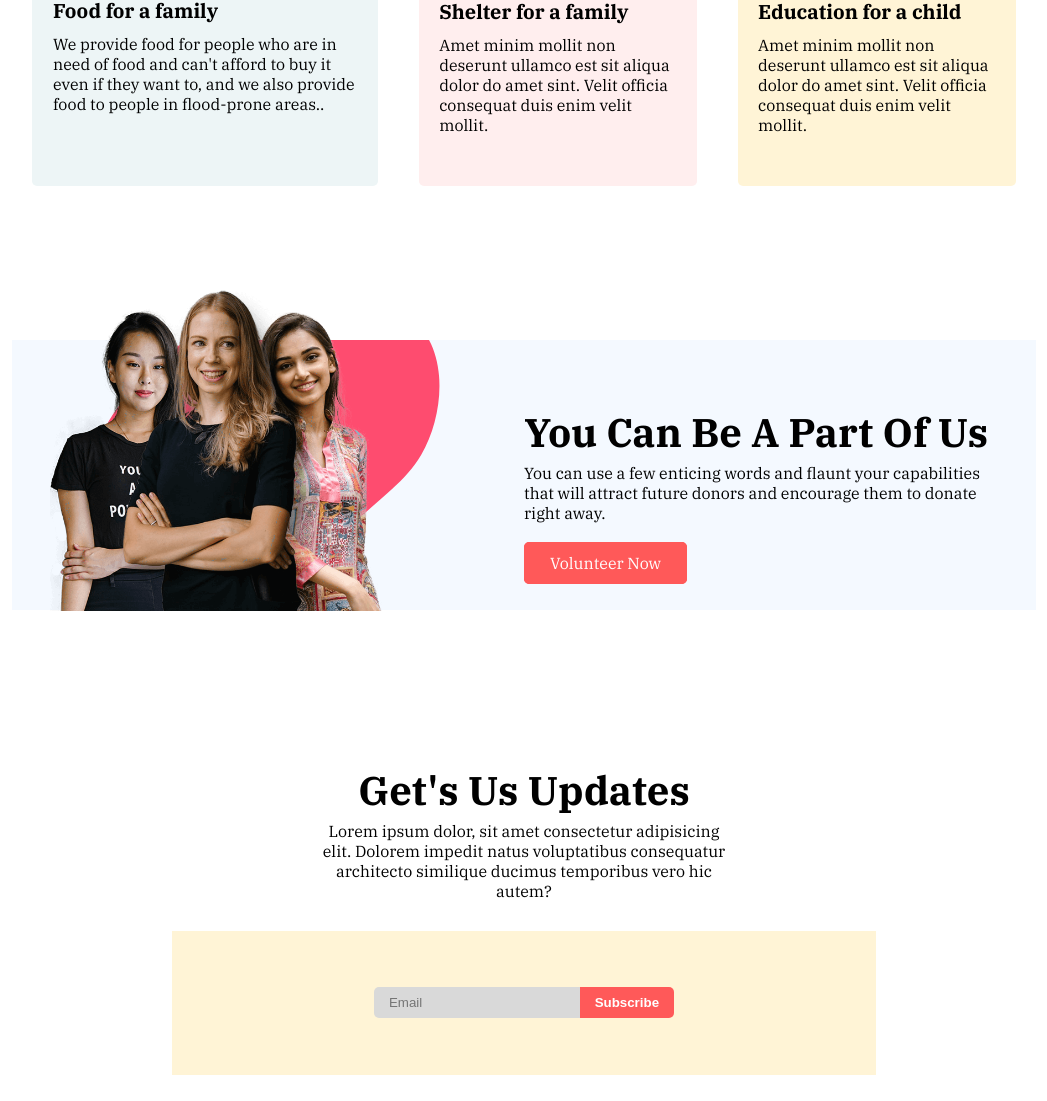
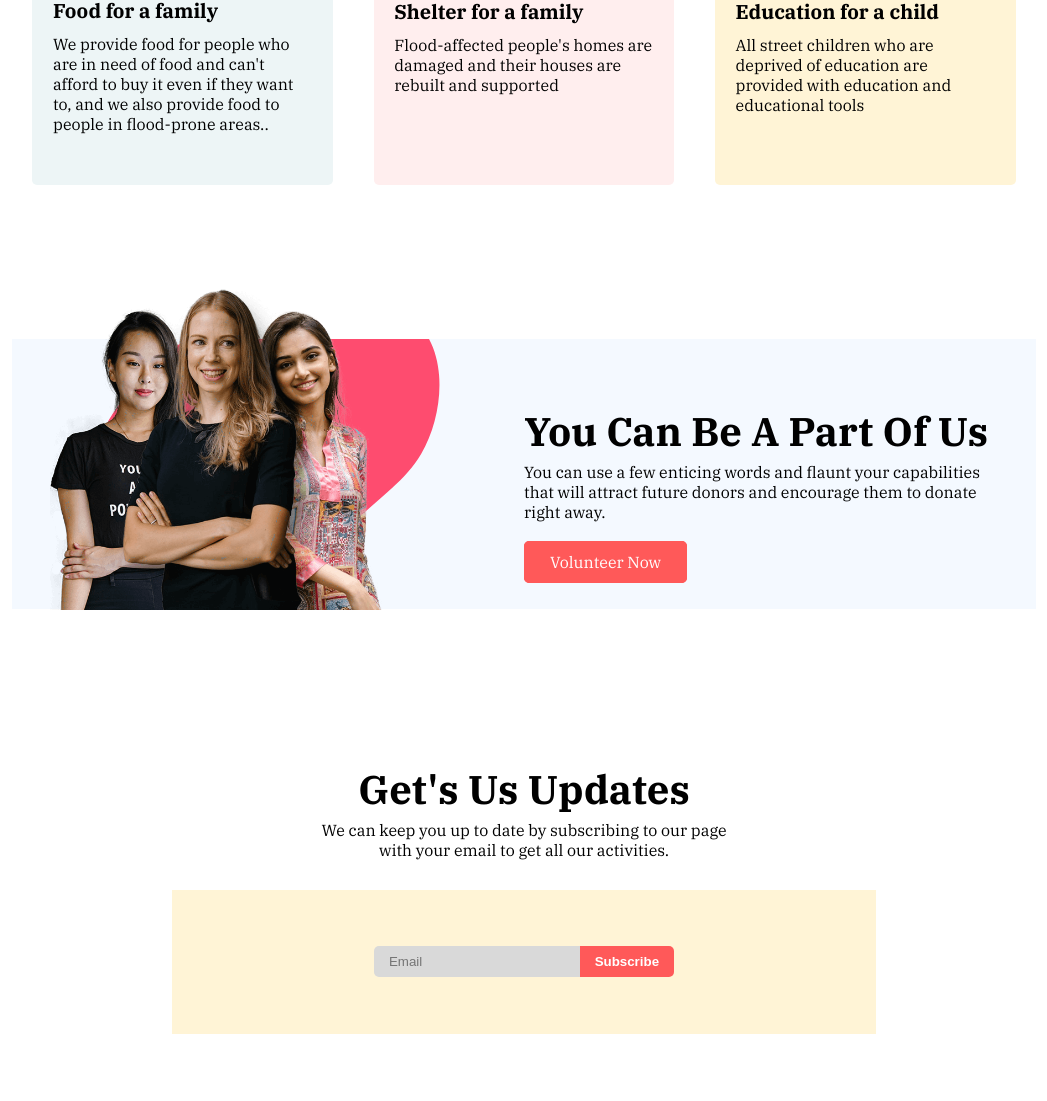
Before and after one commit to rhabir71/assigerment-1, a plain HTML site: page index.html in a window 1280 px wide. Shown: the part 1658-2759 px from the top of the page, without its empty margins (116-1163 px from the left). Drawn offline with Linux system fonts and the light colour scheme.

Commit message:
some text add

```diff
--- a/css/style.css
+++ b/css/style.css
@@ -97,17 +97,20 @@ h6{
     background-color: #EDF5F6;
     padding: 5% 2%;
     border-radius: 5px;
+    width: 50%;
 }
 .shelter{
     margin: 0px 2%;
     background-color: #FFEEEE;
     padding: 5% 2%;
     border-radius: 5px;
+    width: 50%;
 }
 .education{
     margin: 0px 2%;
     background-color: #FFF4D6;
     padding: 5% 2%;
+    width: 50%;
     border-radius: 5px;
 }
 /*=======Donate section end here=======*/
--- a/index.html
+++ b/index.html
@@ -50,19 +50,13 @@
                 <img src="icons/shelter.png" alt="logo">
                 <h3>Shelter for a family
                 </h3>
-                <p>Amet minim mollit non deserunt
-                    ullamco est sit aliqua dolor do amet
-                    sint. Velit officia consequat duis enim
-                    velit mollit.</p>
+                <p>Flood-affected people's homes are damaged and their houses are rebuilt and supported</p>
             </div>
             <div class="education">
                 <img src="icons/Frame-1.png" alt="Shelter">
                 <h3>Education for a child
                 </h3>
-                <p>Amet minim mollit non deserunt
-                    ullamco est sit aliqua dolor do amet
-                    sint. Velit officia consequat duis enim
-                    velit mollit.</p>
+                <p>All street children who are deprived of education are provided with education and educational tools</p>
             </div>
         </div>
     </section>
@@ -78,7 +72,7 @@
     </section>
     <section class="footer-top">
         <h2>Get's Us Updates</h2>
-        <p>Lorem ipsum dolor, sit amet consectetur adipisicing elit. Dolorem impedit natus voluptatibus consequatur architecto similique ducimus temporibus vero hic autem?</p>
+        <p>We can keep you up to date by subscribing to our page with your email to get all our activities.</p>
     <form action="" class="subscribe-form">
         <input type="email" placeholder="Email">
         <button>Subscribe</button>
```
